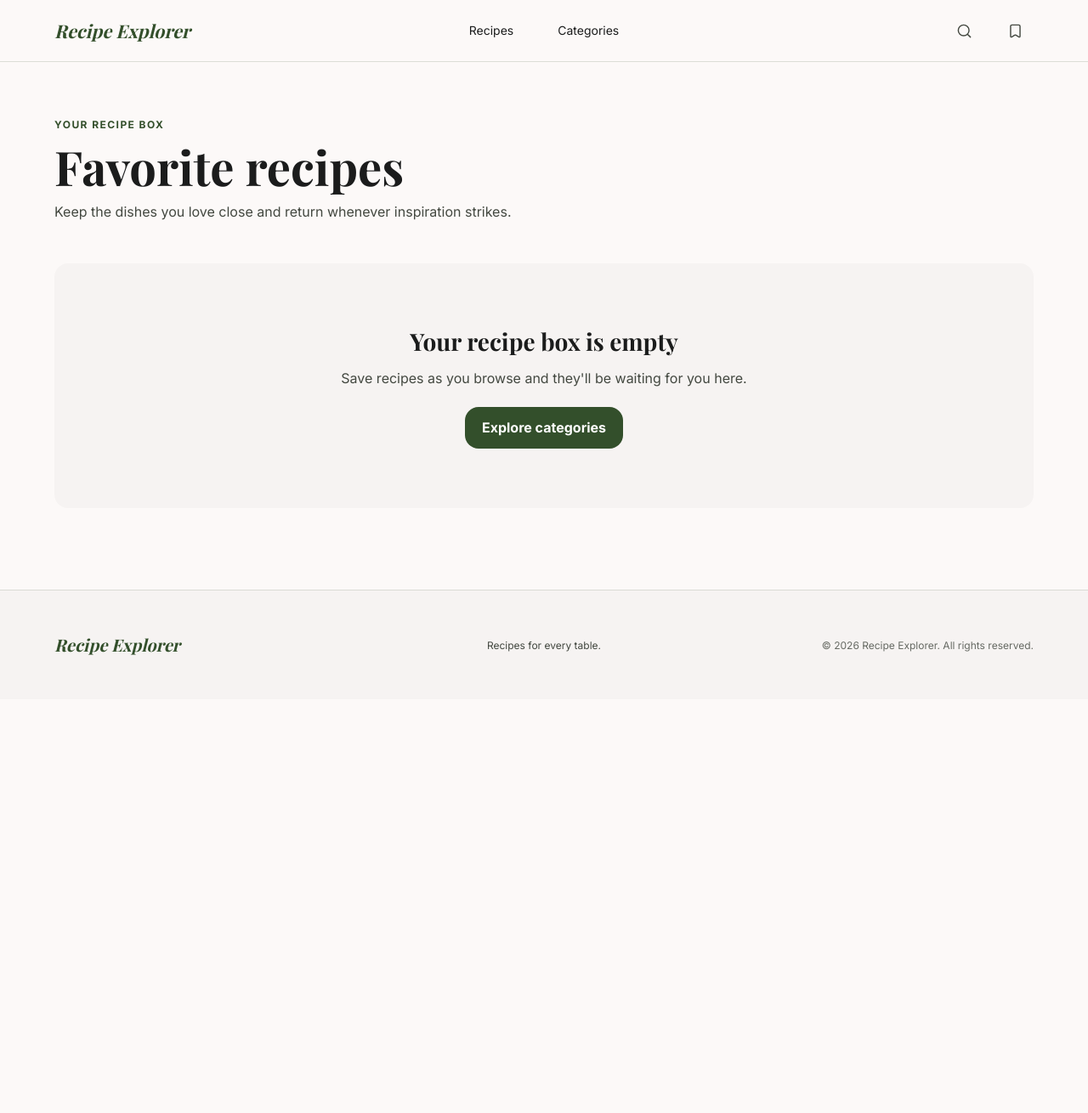
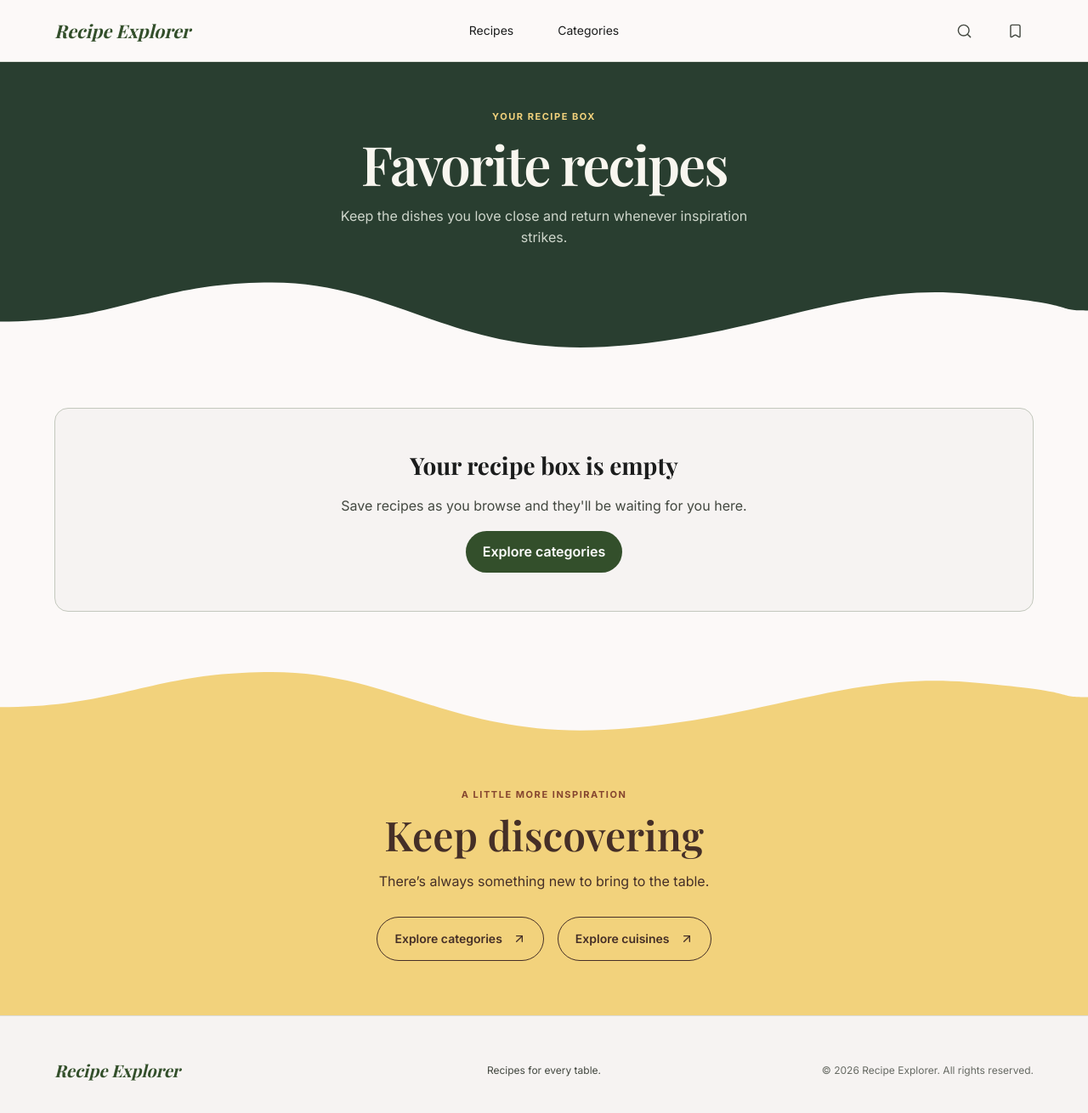
Before and after one commit to giselars/recipe-explorer, a Next.js app: page /favorites in a window 1280 px wide. Shown: the top 1310 px of the page at 85% size. Before the commit the page ends 823 px from the top, so only its background shows below. Built offline with nearby package versions, Linux system fonts and the light colour scheme; a web font is replaced by a local one.

Commit message:
feat: redesign search and favorites pages

```diff
--- a/src/app/favorites/_components/FavoritesGrid.module.scss
+++ b/src/app/favorites/_components/FavoritesGrid.module.scss
@@ -1,46 +1,11 @@
-@use "../../../styles/mixins";
-
-.heading {
-  display: flex;
-  align-items: baseline;
-  justify-content: space-between;
-  gap: 1rem;
-  margin-bottom: 1.25rem;
-
-  h2 {
-    font-family: var(--font-heading);
-    font-size: 1.75rem;
-  }
-
-  span {
-    color: var(--color-text-muted);
-    font-size: 0.875rem;
-  }
-}
-
-.grid {
+.status {
   display: grid;
-  grid-template-columns: repeat(auto-fit, minmax(min(100%, 17rem), 1fr));
-  gap: 1rem;
-}
-
-.status,
-.empty {
-  display: grid;
-  min-height: 18rem;
+  min-height: 15rem;
   place-items: center;
   align-content: center;
-  padding: 3rem 1rem;
-  border-radius: var(--radius-lg);
-  background: var(--color-surface-muted);
-  text-align: center;
-}
-
-.status {
   gap: 0.75rem;
   color: var(--color-text-muted);
 }
-
 .spinner {
   width: 2rem;
   height: 2rem;
@@ -49,51 +14,13 @@
   border-radius: 50%;
   animation: spin 800ms linear infinite;
 }
-
-.empty {
-  h2 {
-    margin-bottom: 0.5rem;
-    font-family: var(--font-heading);
-    font-size: 1.75rem;
-  }
-
-  p {
-    max-width: 30rem;
-    margin-bottom: 1.25rem;
-    color: var(--color-text-muted);
-  }
-
-  a {
-    padding: 0.75rem 1.25rem;
-    border-radius: var(--radius-lg);
-    background: var(--color-primary);
-    color: var(--color-on-primary);
-    font-weight: 700;
-  }
-}
-
 @keyframes spin {
   to {
     transform: rotate(360deg);
   }
 }
-
 @media (prefers-reduced-motion: reduce) {
   .spinner {
     animation: none;
   }
 }
-
-@include mixins.tablet {
-  .grid {
-    grid-template-columns: repeat(2, 1fr);
-    gap: 1.25rem;
-  }
-}
-
-@include mixins.desktop {
-  .grid {
-    grid-template-columns: repeat(3, 1fr);
-    gap: 1.5rem;
-  }
-}
--- a/src/app/favorites/page.module.scss
+++ /dev/null
@@ -1,40 +0,0 @@
-@use "../../styles/mixins";
-
-.page {
-  padding-block: 2.5rem 4rem;
-}
-
-.intro {
-  max-width: 42rem;
-  margin-bottom: 2rem;
-
-  p {
-    margin-bottom: 0.5rem;
-    color: var(--color-primary);
-    font-size: 0.75rem;
-    font-weight: 700;
-    letter-spacing: 0.12em;
-    text-transform: uppercase;
-  }
-
-  h1 {
-    margin-bottom: 0.5rem;
-    font-family: var(--font-heading);
-    font-size: clamp(2rem, 6vw, 3.5rem);
-    line-height: 1.15;
-  }
-
-  span {
-    color: var(--color-text-muted);
-  }
-}
-
-@include mixins.tablet {
-  .page {
-    padding-block: 4rem 6rem;
-  }
-
-  .intro {
-    margin-bottom: 3rem;
-  }
-}
--- a/src/app/favorites/page.tsx
+++ b/src/app/favorites/page.tsx
@@ -1,6 +1,6 @@
 import type { Metadata } from "next";
 import { FavoritesGrid } from "./_components";
-import styles from "./page.module.scss";
+import { DiscoveryPage } from "@/components/DiscoveryPage/DiscoveryPage";
 
 export const metadata: Metadata = {
   title: "Favorite recipes",
@@ -9,17 +9,13 @@ export const metadata: Metadata = {
 
 const FavoritesPage = () => {
   return (
-    <main className={`${styles.page} site-container`}>
-      <header className={styles.intro}>
-        <p>Your recipe box</p>
-        <h1>Favorite recipes</h1>
-        <span>
-          Keep the dishes you love close and return whenever inspiration
-          strikes.
-        </span>
-      </header>
+    <DiscoveryPage
+      eyebrow="Your recipe box"
+      title="Favorite recipes"
+      description="Keep the dishes you love close and return whenever inspiration strikes."
+    >
       <FavoritesGrid />
-    </main>
+    </DiscoveryPage>
   );
 };
 
--- a/src/app/search/page.module.scss
+++ b/src/app/search/page.module.scss
@@ -1,147 +1,47 @@
-@use "../../styles/mixins";
-
-.page {
-  padding-block: 2.5rem 4rem;
-}
-
-.intro {
-  max-width: 42rem;
-  margin-bottom: 2rem;
-
-  > p {
-    margin-bottom: 0.5rem;
-    color: var(--color-primary);
-    font-size: 0.75rem;
-    font-weight: 700;
-    letter-spacing: 0.12em;
-    text-transform: uppercase;
-  }
-
-  h1 {
-    margin-bottom: 0.5rem;
-    font-family: var(--font-heading);
-    font-size: clamp(2rem, 6vw, 3rem);
-    line-height: 1.2;
-  }
-
-  span {
-    color: var(--color-text-muted);
+.form {
+  width: 100%;
+  max-width: 36rem;
+  margin-top: 1.75rem;
+  text-align: left;
+  label {
+    display: block;
+    margin-bottom: 0.625rem;
+    font-size: 0.875rem;
   }
 }
-
-.form {
-  margin-bottom: 3rem;
-
-  label {
-    display: block;
-    margin-bottom: 0.5rem;
+.field {
+  display: flex;
+  align-items: center;
+  gap: 0.5rem;
+  padding: 0.5rem 0.5rem 0.5rem 1rem;
+  border-radius: 1.75rem;
+  background: white;
+  color: var(--color-primary);
+  &:focus-within {
+    outline: 3px solid #f2d27c;
+    outline-offset: 3px;
+  }
+  > svg {
+    flex-shrink: 0;
+  }
+  input {
+    width: 100%;
+    min-width: 0;
+    padding-block: 0.5rem;
+    border: 0;
+    background: transparent;
+    color: var(--color-text);
     font-size: 0.875rem;
-    font-weight: 700;
+  }
+  button {
+    flex-shrink: 0;
+    padding: 0.75rem 1rem;
+    border: 0;
+    border-radius: 999px;
+    background: var(--color-primary);
+    color: white;
+    font-size: 0.875rem;
+    font-weight: 600;
+    cursor: pointer;
   }
 }
-
-.field {
-  display: grid;
-  grid-template-columns: auto minmax(0, 1fr);
-  align-items: center;
-  gap: 0.75rem;
-  padding: 0.5rem 0.5rem 0.5rem 1rem;
-  border: 1px solid var(--color-outline-subtle);
-  border-radius: var(--radius-lg);
-  background: var(--color-surface);
-  color: var(--color-text-muted);
-  box-shadow: var(--shadow-card);
-
-  &:focus-within {
-    border-color: var(--color-primary);
-    box-shadow: 0 0 0 0.1875rem rgb(51 79 43 / 20%);
-  }
-
-  input {
-    min-width: 0;
-    border: 0;
-    outline: 0;
-    background: transparent;
-    color: var(--color-text);
-  }
-
-  button {
-    grid-column: 1 / -1;
-    min-height: 2.75rem;
-    border: 0;
-    border-radius: var(--radius-md);
-    background: var(--color-primary);
-    color: var(--color-on-primary);
-    cursor: pointer;
-    font-weight: 700;
-  }
-}
-
-.resultsHeading {
-  margin-bottom: 1.5rem;
-
-  p {
-    margin-bottom: 0.5rem;
-    color: var(--color-primary);
-    font-size: 0.75rem;
-    font-weight: 700;
-    letter-spacing: 0.12em;
-    text-transform: uppercase;
-  }
-
-  h2 {
-    margin-bottom: 0;
-    font-family: var(--font-heading);
-    font-size: clamp(1.75rem, 5vw, 2.5rem);
-    line-height: 1.2;
-  }
-}
-
-.grid {
-  display: grid;
-  grid-template-columns: repeat(auto-fit, minmax(min(100%, 16rem), 1fr));
-  gap: 1rem;
-}
-
-.empty,
-.initial {
-  max-width: 42rem;
-  padding: 2rem;
-  border-radius: var(--radius-lg);
-  background: var(--color-surface-muted);
-
-  h2 {
-    margin-bottom: 0.5rem;
-    font-family: var(--font-heading);
-    font-size: 1.8rem;
-  }
-
-  p {
-    margin: 0;
-    color: var(--color-text-muted);
-  }
-}
-
-@include mixins.tablet {
-  .page {
-    padding-block: 4rem 6rem;
-  }
-
-  .intro {
-    margin-bottom: 3rem;
-  }
-
-  .field {
-    grid-template-columns: auto minmax(0, 1fr) auto;
-
-    button {
-      grid-column: auto;
-      padding-inline: 1.25rem;
-    }
-  }
-
-  .grid {
-    grid-template-columns: repeat(3, 1fr);
-    gap: 1.5rem;
-  }
-}
--- /dev/null
+++ b/src/components/DiscoveryPage/DiscoveryPage.module.scss
@@ -0,0 +1,186 @@
+@use "../../styles/section-wave";
+
+.page {
+  --discovery-green: #293e30;
+  --discovery-yellow: #f2d27c;
+}
+
+.hero {
+  --wave-height: clamp(4rem, 9vw, 8rem);
+  position: relative;
+  background: var(--discovery-green);
+  color: #f8f6ef;
+
+  &::after {
+    position: absolute;
+    right: 0;
+    bottom: -1px;
+    left: 0;
+    height: var(--wave-height);
+    background: var(--color-background);
+    @include section-wave.mask;
+    content: "";
+    pointer-events: none;
+  }
+}
+
+.heroInner {
+  display: grid;
+  justify-items: center;
+  padding-block: 3.5rem calc(var(--wave-height) + 2rem);
+  text-align: center;
+
+  h1 {
+    margin-bottom: 1rem;
+    font-family: var(--font-heading);
+    font-size: clamp(2.75rem, 7vw, 4rem);
+    font-weight: 600;
+    letter-spacing: -0.035em;
+    line-height: 1.05;
+    text-wrap: balance;
+  }
+}
+
+.eyebrow {
+  margin-bottom: 0.75rem;
+  font-size: 0.6875rem;
+  font-weight: 700;
+  letter-spacing: 0.14em;
+  text-transform: uppercase;
+}
+
+.hero .eyebrow {
+  color: var(--discovery-yellow);
+}
+.description {
+  max-width: 32rem;
+  margin-bottom: 0;
+  color: #ced6cb;
+}
+.content {
+  padding-block: 2.5rem 4rem;
+}
+
+.discovery {
+  --wave-height: clamp(4rem, 8vw, 7rem);
+  position: relative;
+  margin-top: var(--wave-height);
+  padding-block: 2.5rem 4rem;
+  background: var(--discovery-yellow);
+  color: #452f27;
+  text-align: center;
+
+  &::before {
+    position: absolute;
+    top: calc(1px - var(--wave-height));
+    right: 0;
+    left: 0;
+    height: var(--wave-height);
+    background: var(--discovery-yellow);
+    @include section-wave.mask;
+    content: "";
+    pointer-events: none;
+  }
+
+  .eyebrow {
+    color: #85452f;
+  }
+  h2 {
+    margin-bottom: 1rem;
+    font-family: var(--font-heading);
+    font-size: clamp(2rem, 6vw, 3rem);
+    font-weight: 600;
+    line-height: 1.1;
+  }
+}
+.links {
+  display: flex;
+  flex-wrap: wrap;
+  justify-content: center;
+  gap: 1rem;
+  margin-top: 1.75rem;
+
+  a {
+    display: inline-flex;
+    align-items: center;
+    justify-content: center;
+    gap: 0.75rem;
+    padding: 0.875rem 1.25rem;
+    border: 1px solid currentColor;
+    border-radius: 999px;
+    font-size: 0.875rem;
+    font-weight: 600;
+    &:hover {
+      background: rgb(255 255 255 / 25%);
+    }
+  }
+}
+.grid {
+  display: grid;
+  grid-template-columns: minmax(0, 1fr);
+  gap: 1.5rem;
+}
+.heading {
+  display: flex;
+  flex-wrap: wrap;
+  align-items: baseline;
+  justify-content: space-between;
+  gap: 0.75rem 1.5rem;
+  margin-bottom: 2rem;
+  h2 {
+    margin: 0;
+    overflow-wrap: anywhere;
+    font-family: var(--font-heading);
+    font-size: clamp(1.75rem, 4vw, 2.25rem);
+    font-weight: 600;
+  }
+  p,
+  span {
+    margin: 0;
+    color: var(--color-text-muted);
+    font-size: 0.875rem;
+  }
+}
+.empty {
+  display: grid;
+  min-height: 15rem;
+  justify-items: center;
+  align-content: center;
+  padding: 2rem 1rem;
+  border: 1px solid var(--color-outline-subtle);
+  border-radius: var(--radius-lg);
+  background: var(--color-surface-muted);
+  text-align: center;
+  h2,
+  h3 {
+    margin-bottom: 0.75rem;
+    font-family: var(--font-heading);
+    font-size: 1.75rem;
+  }
+  p {
+    max-width: 32rem;
+    color: var(--color-text-muted);
+  }
+  a {
+    padding: 0.75rem 1.25rem;
+    border-radius: 999px;
+    background: var(--color-primary);
+    color: white;
+    font-weight: 600;
+  }
+}
+.skeleton {
+  height: 22rem;
+  border-radius: var(--radius-lg);
+  background: var(--color-surface-raised);
+}
+@media (min-width: 48rem) {
+  .grid {
+    grid-template-columns: repeat(2, minmax(0, 1fr));
+  }
+}
+@media (min-width: 64rem) {
+  .grid {
+    grid-template-columns: repeat(3, minmax(0, 1fr));
+  }
+}
--- /dev/null
+++ b/src/components/DiscoveryPage/DiscoveryPage.tsx
@@ -0,0 +1,47 @@
+import type { ReactNode } from "react";
+import Link from "next/link";
+import { ArrowUpRight } from "lucide-react";
+import styles from "./DiscoveryPage.module.scss";
+
+interface Props {
+  eyebrow: string;
+  title: string;
+  description: string;
+  controls?: ReactNode;
+  children: ReactNode;
+}
+
+export const DiscoveryPage = ({
+  eyebrow,
+  title,
+  description,
+  controls,
+  children,
+}: Props) => (
+  <div className={styles.page}>
+    <header className={styles.hero}>
+      <div className={`${styles.heroInner} site-container`}>
+        <p className={styles.eyebrow}>{eyebrow}</p>
+        <h1>{title}</h1>
+        <p className={styles.description}>{description}</p>
+        {controls}
+      </div>
+    </header>
+    <div className={`${styles.content} site-container`}>{children}</div>
+    <section className={styles.discovery} aria-labelledby="keep-discovering">
+      <div className="site-container">
+        <p className={styles.eyebrow}>A little more inspiration</p>
+        <h2 id="keep-discovering">Keep discovering</h2>
+        <p>There’s always something new to bring to the table.</p>
+        <div className={styles.links}>
+          <Link href="/categories">
+            Explore categories <ArrowUpRight size={16} aria-hidden="true" />
+          </Link>
+          <Link href="/cuisines">
+            Explore cuisines <ArrowUpRight size={16} aria-hidden="true" />
+          </Link>
+        </div>
+      </div>
+    </section>
+  </div>
+);
```
Also changed, not shown: src/app/favorites/_components/FavoritesGrid.tsx (+7 -6 lines), src/app/favorites/loading.tsx (+4 -5 lines), src/app/search/loading.tsx (+4 -5 lines), src/app/search/page.tsx (+24 -18 lines), src/components/DiscoveryPage/DiscoveryPageSkeleton.tsx (added, +24 -0 lines).
